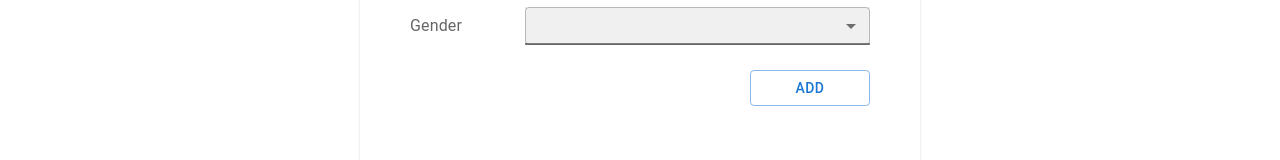
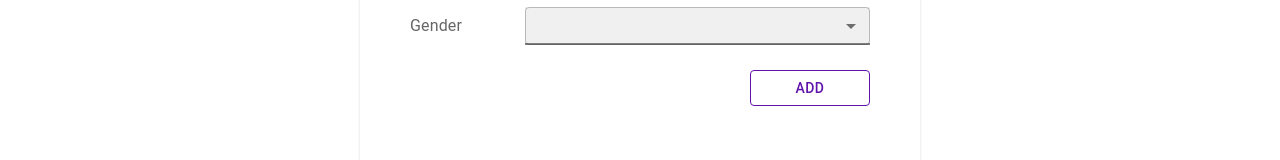
Before and after one commit to Chamathr/employee-manager-client, a Next.js app: page /employee/add in a window 1280 px wide. Shown: the part 484-644 px from the top of the page. Built offline with nearby package versions, Linux system fonts and the light colour scheme.

Commit message:
css change

```diff
--- a/src/components/form/Form.module.css
+++ b/src/components/form/Form.module.css
@@ -20,13 +20,6 @@
   align-items: center;
 }
 
-.submitButton {
-  width: 120px;
-  color: rgb(97, 18, 171);
-  border-color: rgb(97, 18, 171);
-  float: right;
-}
-
 .label {
   font-size: 15px;
   color: #000000;
--- a/src/components/form/Form.tsx
+++ b/src/components/form/Form.tsx
@@ -240,7 +240,7 @@ const MyForm = (props: any) => {
                                 </div>
                             </div>
 
-                            <Button type="submit" variant="outlined" color="primary" className={formStyles.submitButton}>
+                            <Button type="submit" variant="outlined" color="primary" sx={{ width: '120px', color: 'rgb(97, 18, 171)', borderColor: 'rgb(97, 18, 171)', float: 'right' }}>
                                 {id ? "UPDATE" : "ADD"}
                             </Button>
                         </form>
```
